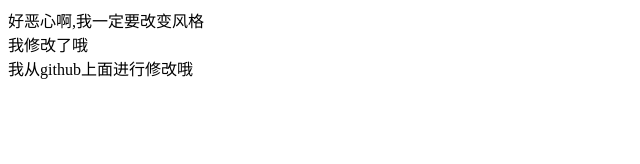
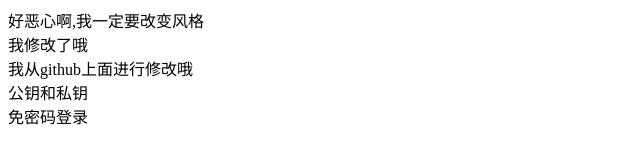
Before and after one commit to liangrongzhi/shangcheng, a plain HTML site: page github初体验/index.html in a window 1280 px wide. Shown: the whole page, without its empty margins (0-640 px from the left). Drawn offline with Linux system fonts and the light colour scheme.

Commit message:
我提交了SSH免密码登录的公钥

```diff
--- a/github初体验/index.html
+++ b/github初体验/index.html
@@ -9,5 +9,8 @@
 <div>我修改了哦</div>
 <div>我从github上面进行修改哦</div>
 
+
+<div>公钥和私钥</div>
+<div>免密码登录</div>
 </body>
 </html>
```
